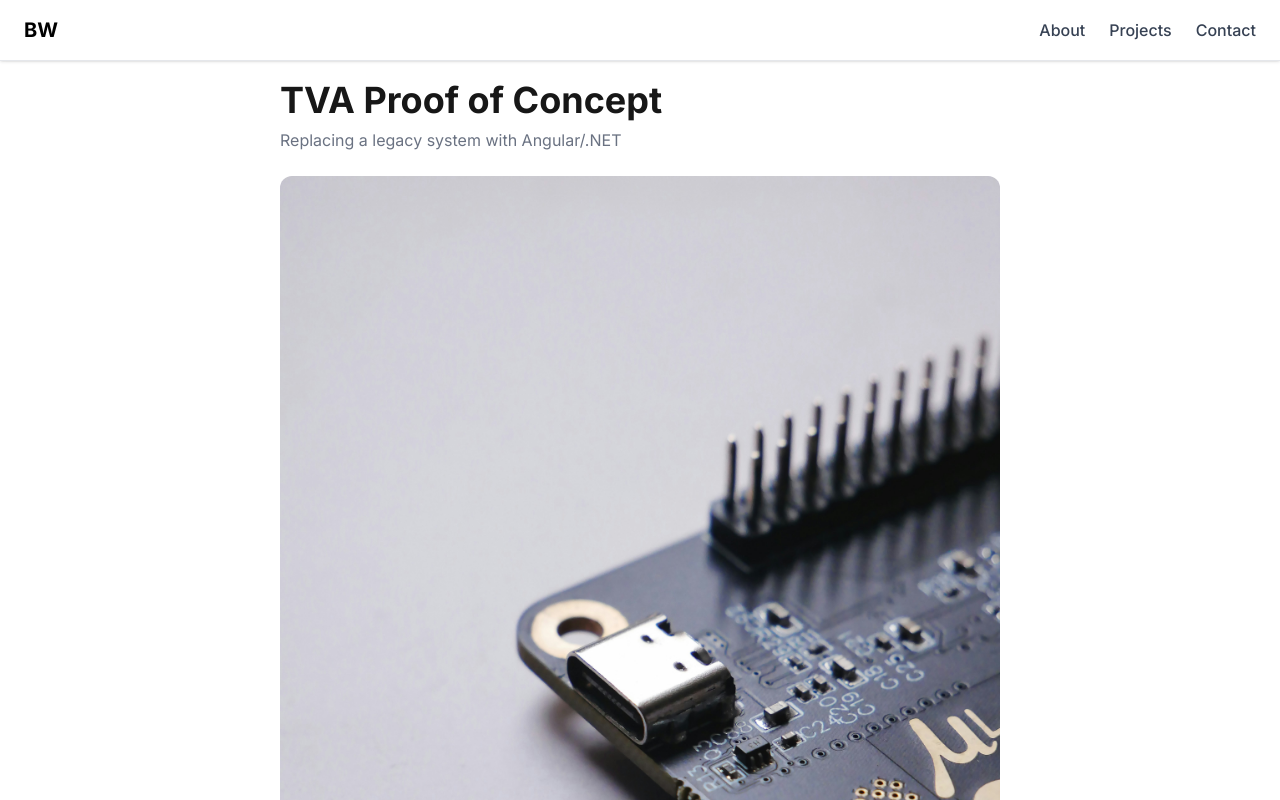
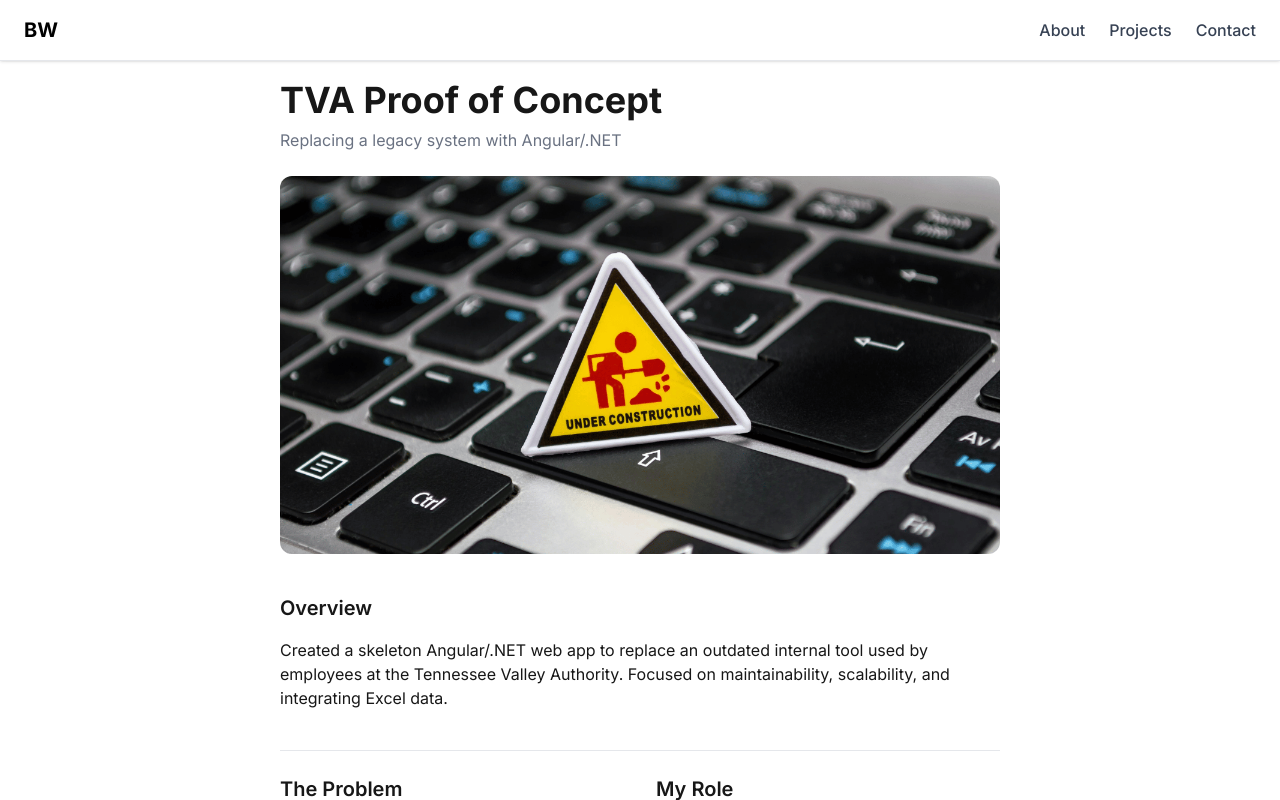
Before and after one commit to bradenwingfield/portfolio, a Next.js app: page /projects/tva in a window 1280 px wide. Shown: the top 800 px of the page. Built offline with nearby package versions, Linux system fonts and the light colour scheme.

Commit message:
update placeholder image

```diff
--- a/src/app/projects/drag-racing-app/page.tsx
+++ b/src/app/projects/drag-racing-app/page.tsx
@@ -10,7 +10,7 @@ export default function DragRacingAppPage() {
       {/* Hero Image */}
       <div className="mb-10">
         <Image
-          src="/project-placeholder.jpg"
+          src="/project-placeholder.png"
           alt="Drag Racing App Screenshot"
           width={1200}
           height={630}
--- a/src/app/projects/tva/page.tsx
+++ b/src/app/projects/tva/page.tsx
@@ -8,7 +8,7 @@ export default function TVAProjectPage() {
 
       <div className="mb-10">
         <Image
-          src="/project-placeholder.jpg"
+          src="/project-placeholder.png"
           alt="TVA App Screenshot"
           width={1200}
           height={630}
--- a/src/data/projects.ts
+++ b/src/data/projects.ts
@@ -3,7 +3,7 @@ export const projects = [
       slug: 'tva',
       title: 'TVA Proof of Concept',
       description: 'Created a skeleton Angular/.NET app to demonstrate replacing a legacy system.',
-      image: '/project-placeholder.jpg',
+      image: '/project-placeholder.png',
       tags: ['Angular', '.NET', 'Excel'],
       featured: true,
     },
@@ -19,7 +19,7 @@ export const projects = [
       slug: 'drag-racing-app',
       title: 'Drag Racing Time Tracker',
       description: 'iOS app to predict and log drag race times using Expo + React Native.',
-      image: '/project-placeholder.jpg',
+      image: '/project-placeholder.png',
       tags: ['React Native', 'Expo'],
       featured: true,
     },
```
Also changed, not shown: public/project-placeholder.jpg (deleted), public/project-placeholder.png (added).
